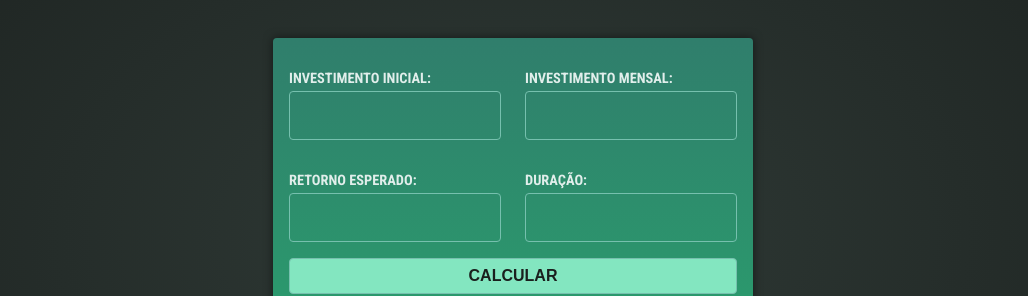
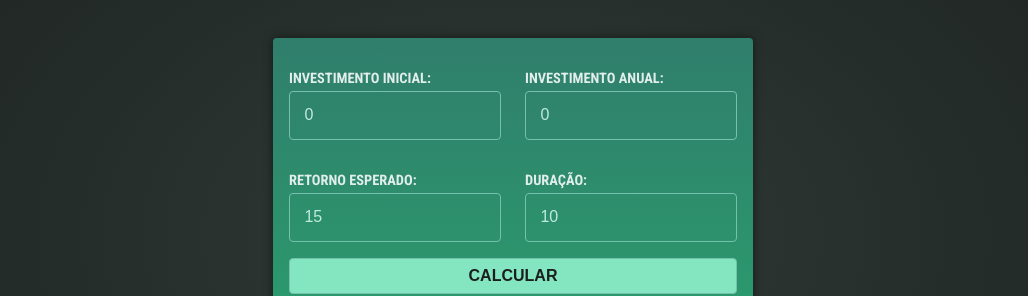
Before and after one commit to jandersoncoelho/calculo-investimentos, an Angular app: page / in a window 1280 px wide. Shown: the part 188-484 px from the top of the page, without its empty margins (127-1155 px from the left). Built offline with nearby package versions, Linux system fonts and the light colour scheme.

Commit message:
feat: adiciona funcionalidade de formulário com vinculação de dados para entrada de investimentos

```diff
--- a/src/app/user-input/user-input.component.html
+++ b/src/app/user-input/user-input.component.html
@@ -1,22 +1,42 @@
-<form>
+<form (ngSubmit)="onSubmit()">
   <div class="input-group">
     <p>
       <label for="initial-investment">Investimento Inicial:</label>
-      <input type="number" id="initial-investment" />
+      <input
+        type="number"
+        id="initial-investment"
+        name="initial-investment"
+        [(ngModel)]="initialInvestment"
+      />
     </p>
     <p>
-      <label for="monthly-investment">Investimento Mensal:</label>
-      <input type="number" id="monthly-investment" />
+      <label for="annual-investment">Investimento Anual:</label>
+      <input
+        type="number"
+        id="annual-investment"
+        name="annual-investment"
+        [(ngModel)]="annualInvestment"
+      />
     </p>
   </div>
   <div class="input-group">
     <p>
       <label for="expected-return">Retorno Esperado:</label>
-      <input type="number" id="expected-return" />
+      <input
+        type="number"
+        id="expected-return"
+        name="expected-return"
+        [(ngModel)]="expectedReturn"
+      />
     </p>
     <p>
       <label for="duration">Duração:</label>
-      <input type="number" id="duration" />
+      <input
+        type="number"
+        id="duration"
+        name="duration"
+        [(ngModel)]="duration"
+      />
     </p>
   </div>
 
--- a/src/app/user-input/user-input.component.ts
+++ b/src/app/user-input/user-input.component.ts
@@ -1,11 +1,31 @@
 import { Component } from '@angular/core';
+import { FormsModule } from '@angular/forms';
 
 @Component({
   selector: 'app-user-input',
-  imports: [],
+  imports: [FormsModule],
   templateUrl: './user-input.component.html',
-  styleUrl: './user-input.component.css'
+  styleUrls: ['./user-input.component.css'],
 })
 export class UserInputComponent {
 
+  initialInvestment = '0';
+  annualInvestment = '0';
+  expectedReturn = '15';
+  duration = '10';
+
+  onReset() {
+    this.initialInvestment = '0';
+    this.duration = '10';
+    this.expectedReturn = '15';
+    this.annualInvestment = '10';
+  }
+
+  onSubmit() {
+    console.log('SUBMITED');
+    console.log('Initial Investment:', this.initialInvestment);
+    console.log('Annual Investment:', this.annualInvestment);
+    console.log('Expected Return:', this.expectedReturn);
+    console.log('Duration:', this.duration);
+  }
 }
```
